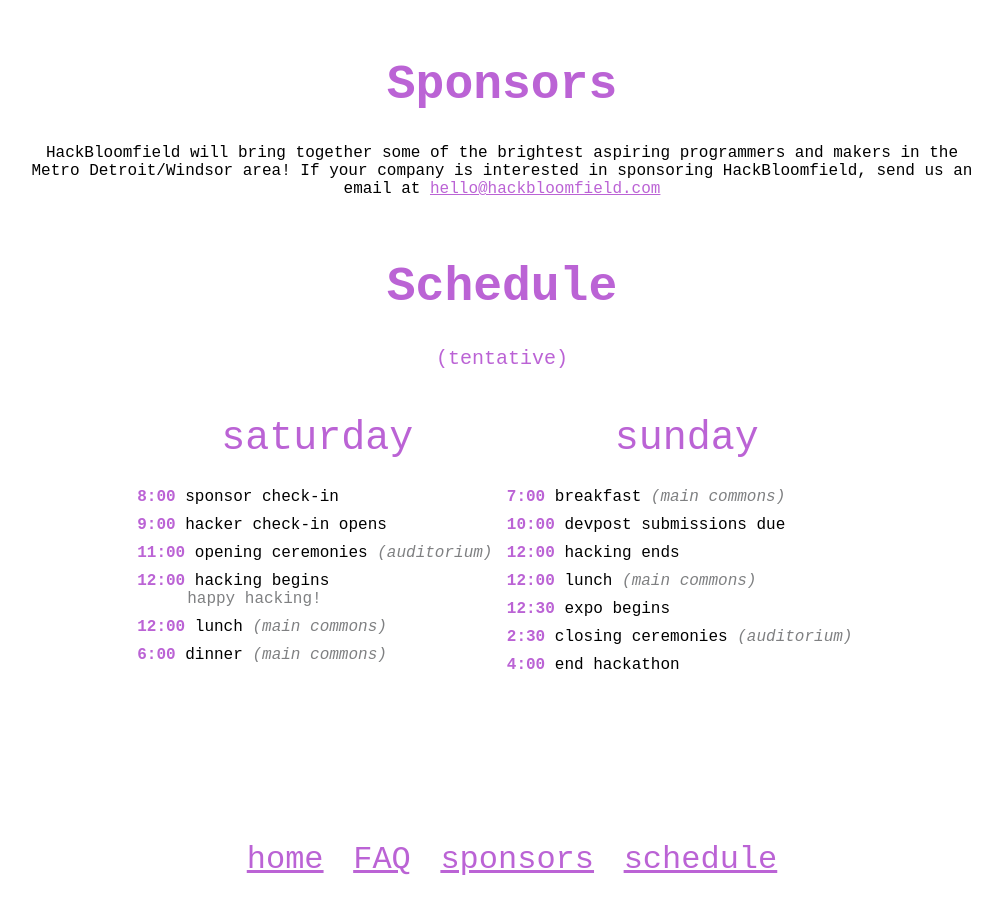
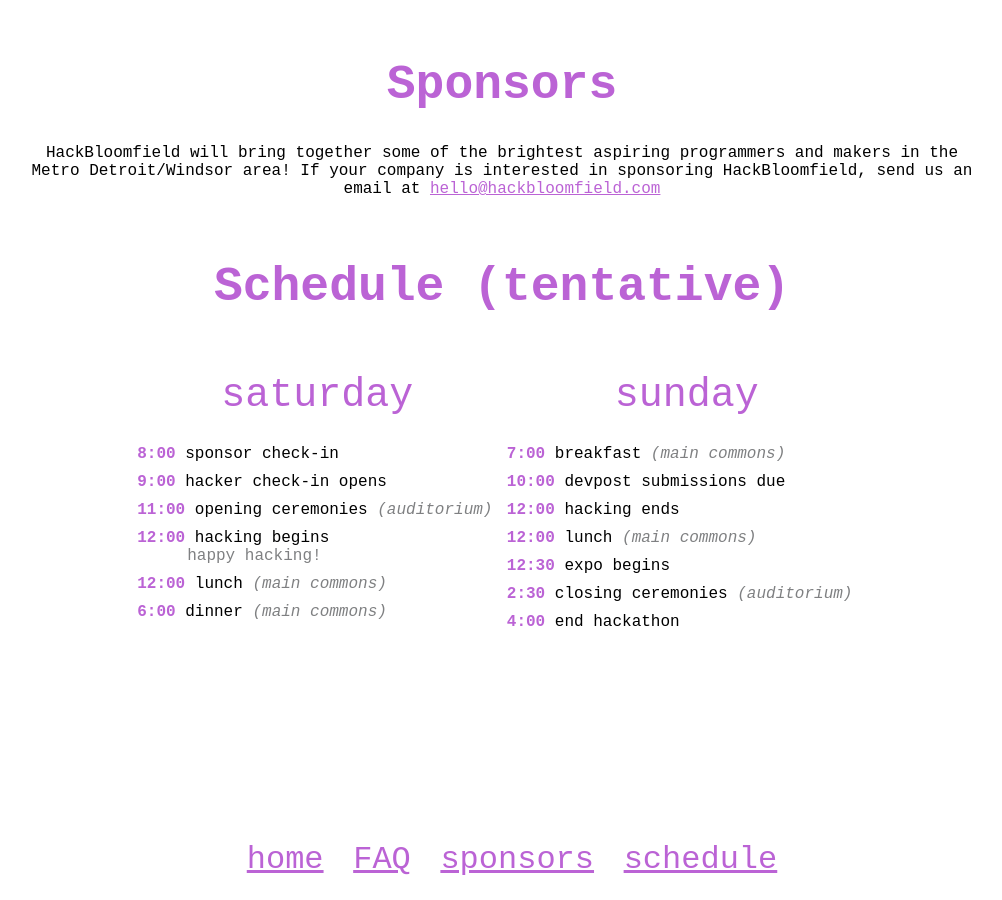
Before and after one commit to HackBloomfield/hackbloomfield.github.io, a Jekyll site: the page built from index.md, in a window 1280 px wide and 900 px high, scrolled down 1834 px. Shown: the whole window, without its empty margins (138-1140 px from the left). Built offline with Jekyll 4.4.1, drawn with Linux system fonts in a browser that asks for light colours; nearby versions of some CDN libraries.

Commit message:
small change

```diff
--- a/_layouts/main.html
+++ b/_layouts/main.html
@@ -50,8 +50,7 @@
     {% assign sun = (site.schedule | where: "day", "sun") %}
     {% assign saturday = (sat | sort: "timesort") %}
     {% assign sunday = (sun | sort: "timesort") %}
-    <h1 class="pageHeader">Schedule</h1>
-    <h3 class="subHeader">(tentative)</h3>
+    <h1 class="pageHeader">Schedule (tentative)</h1>
     <div id="theSchedule">
       <div class="scheduleDay">
         <h1>saturday</h1>
```
